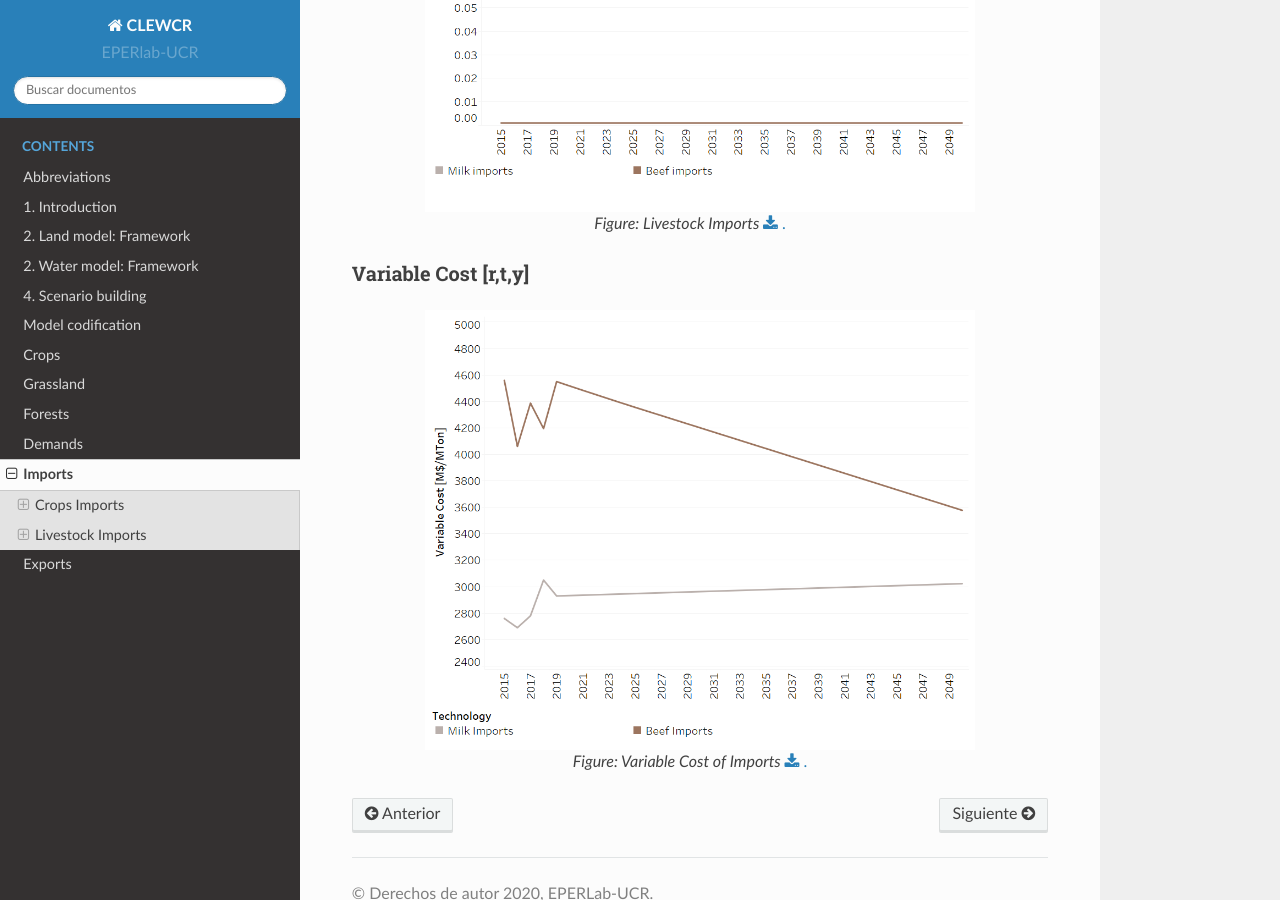
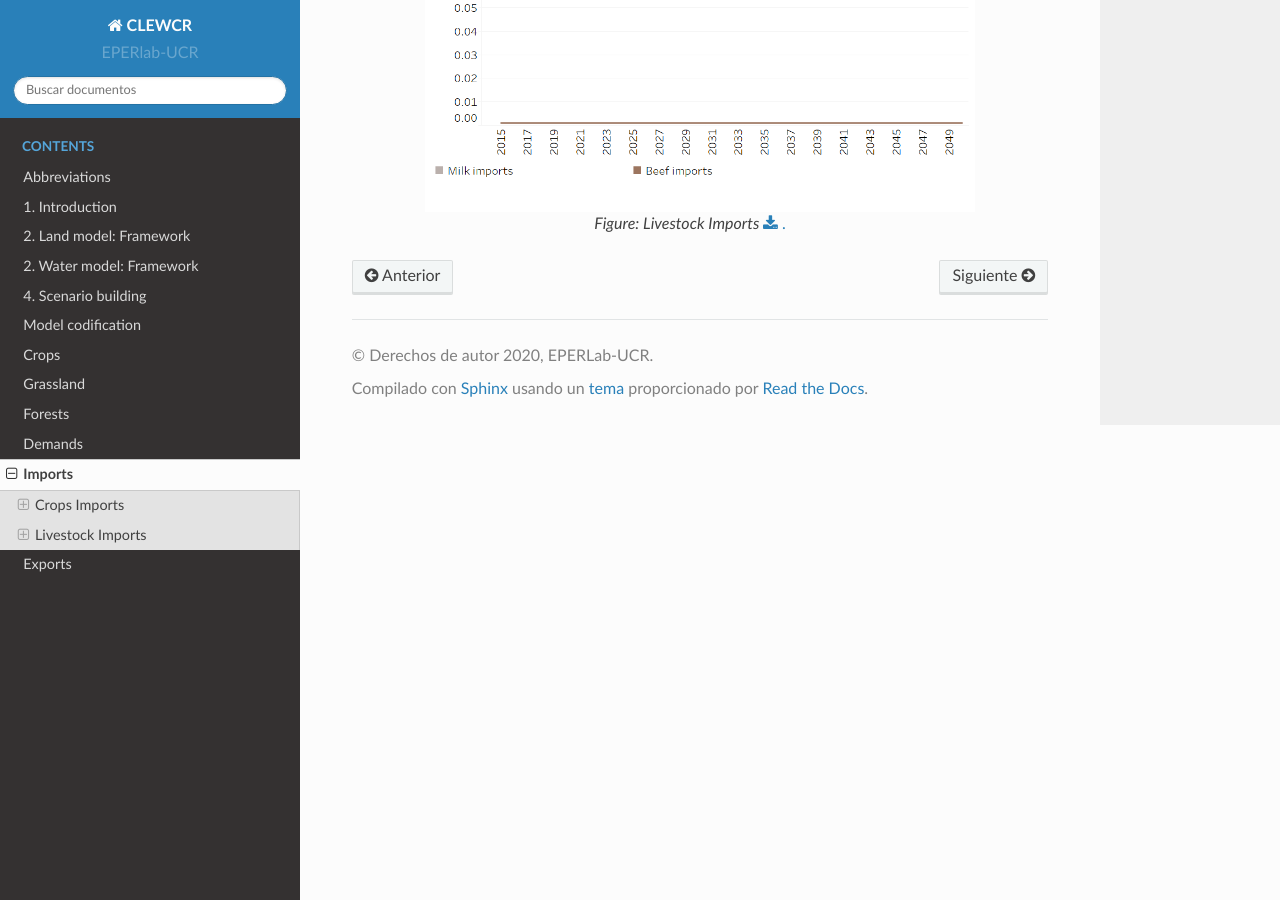
Before and after one commit to EPERLab/CLEW, a Sphinx documentation site: the page built from docs/fichas/05_Imports.rst, in a window 1280 px wide and 900 px high, scrolled down 2674 px. Built offline with Sphinx 7.4.7 and the Read the Docs theme 2.0.0, drawn with Linux system fonts in a browser that asks for light colours; formulas are drawn with MathJax 3.

Commit message:
Update 05_Imports.rst

```diff
--- a/docs/fichas/05_Imports.rst
+++ b/docs/fichas/05_Imports.rst
@@ -67,12 +67,3 @@ TotalTechnologyAnnualActivityLower and Upper Limit[r,t,y]
    :width:   550 px
 
    *Figure: Livestock Imports* :download:`. <csv/Imports_livestock.csv>`
-
-Variable Cost [r,t,y]
----------
-
-.. figure::  parameters/Imports_Variable_Cost_Livestock.png
-   :align:   center
-   :width:   550 px
-
-   *Figure: Variable Cost of Imports* :download:`. <csv/Imports_Livestock_Variable_Cost.csv>`
```
